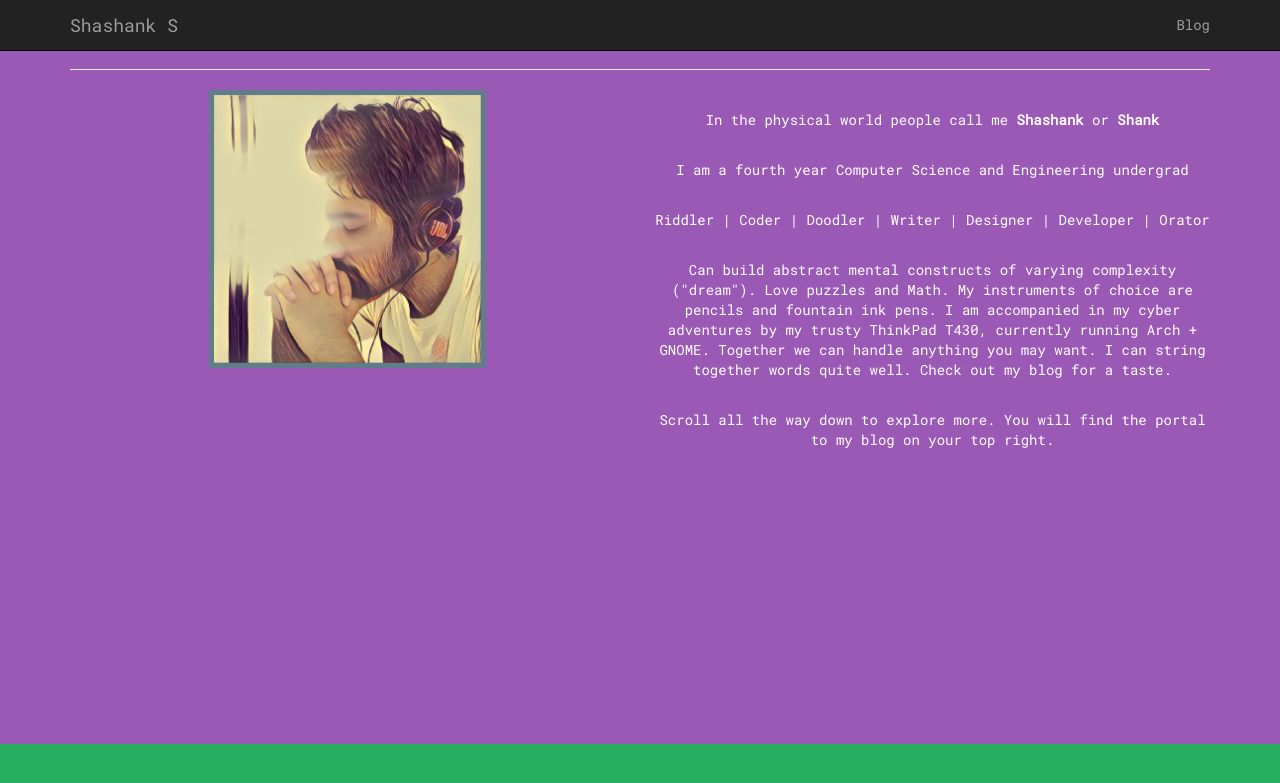
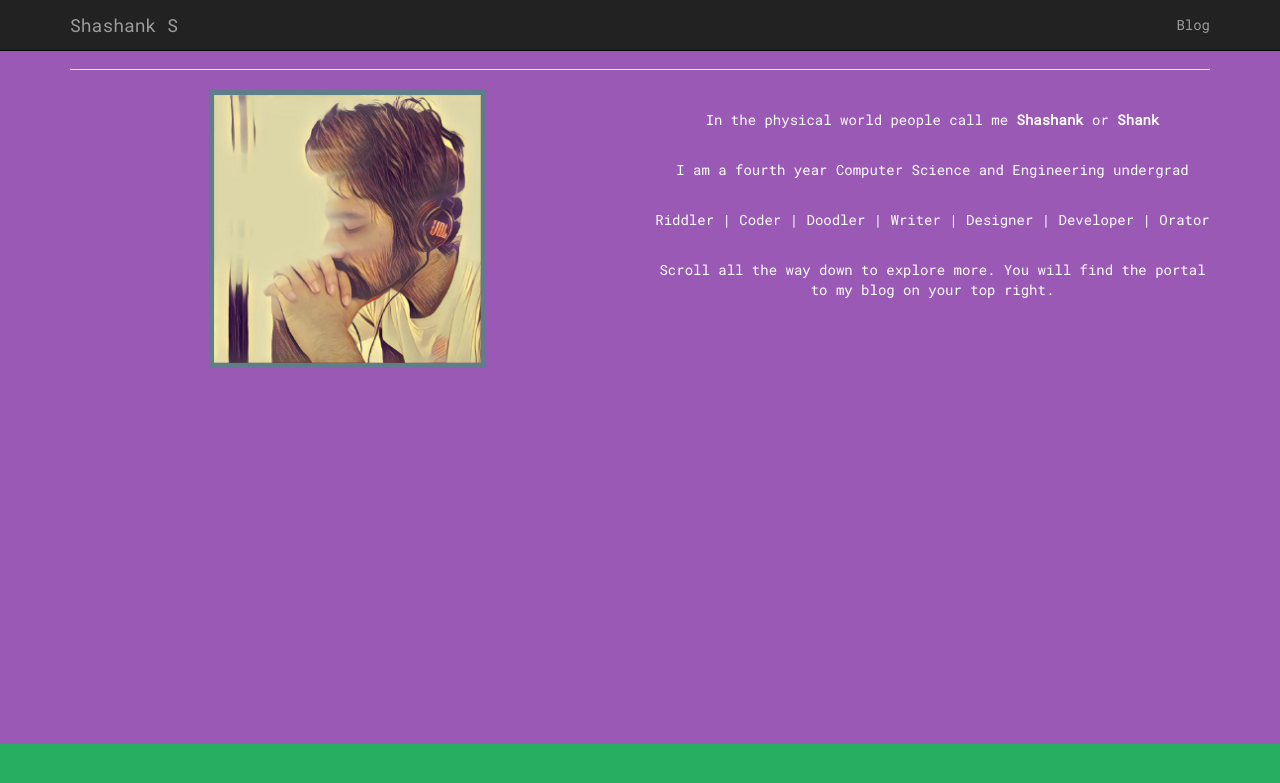
Before and after one commit to knhash/knhash.github.io, a Jekyll site: the page built from index.md, in a window 1280 px wide and 900 px high, scrolled down 1106 px. Shown: the top 783 px of the window. Built offline with Jekyll 4.4.1, drawn with Linux system fonts in a browser that asks for light colours; nearby versions of some CDN libraries.

Commit message:
fix: introduction

```diff
--- a/index.md
+++ b/index.md
@@ -28,8 +28,6 @@ layout: default
           <p class="text-center">I am a fourth year Computer Science and Engineering undergrad</p>
           <br>
           <p class="text-center">Riddler | Coder | Doodler | Writer | Designer | Developer | Orator</p>
-          <br>
-          <p class="text-center">Can build abstract mental constructs of varying complexity ("dream"). Love puzzles and Math. My instruments of choice are pencils and fountain ink pens. I am accompanied in my cyber adventures by my trusty ThinkPad T430, currently running Arch + GNOME. Together we can handle anything you may want. I can string together words quite well. Check out my blog for a taste.</p>
           <br>
           <p class="text-center">Scroll all the way down to explore more. You will find the portal to my blog on your top right.</p>
           <br>
```
